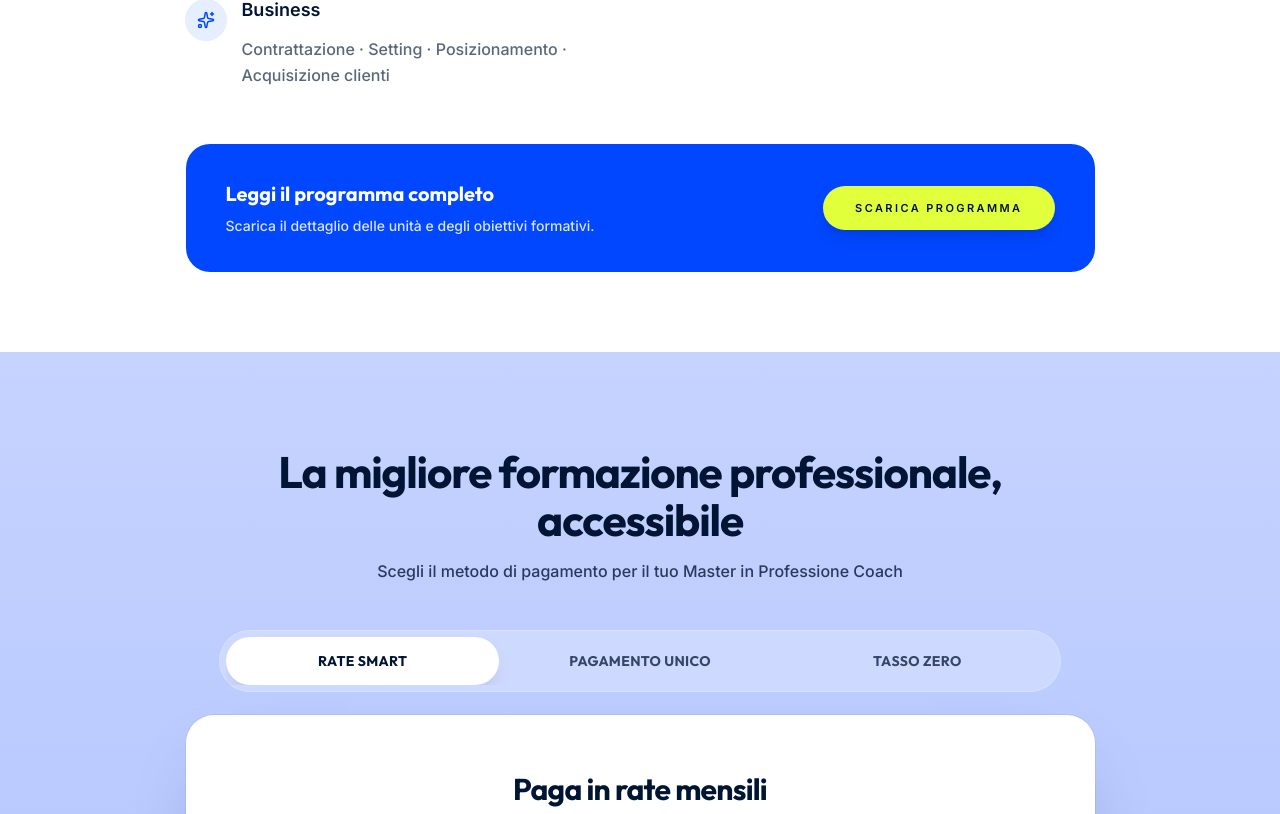
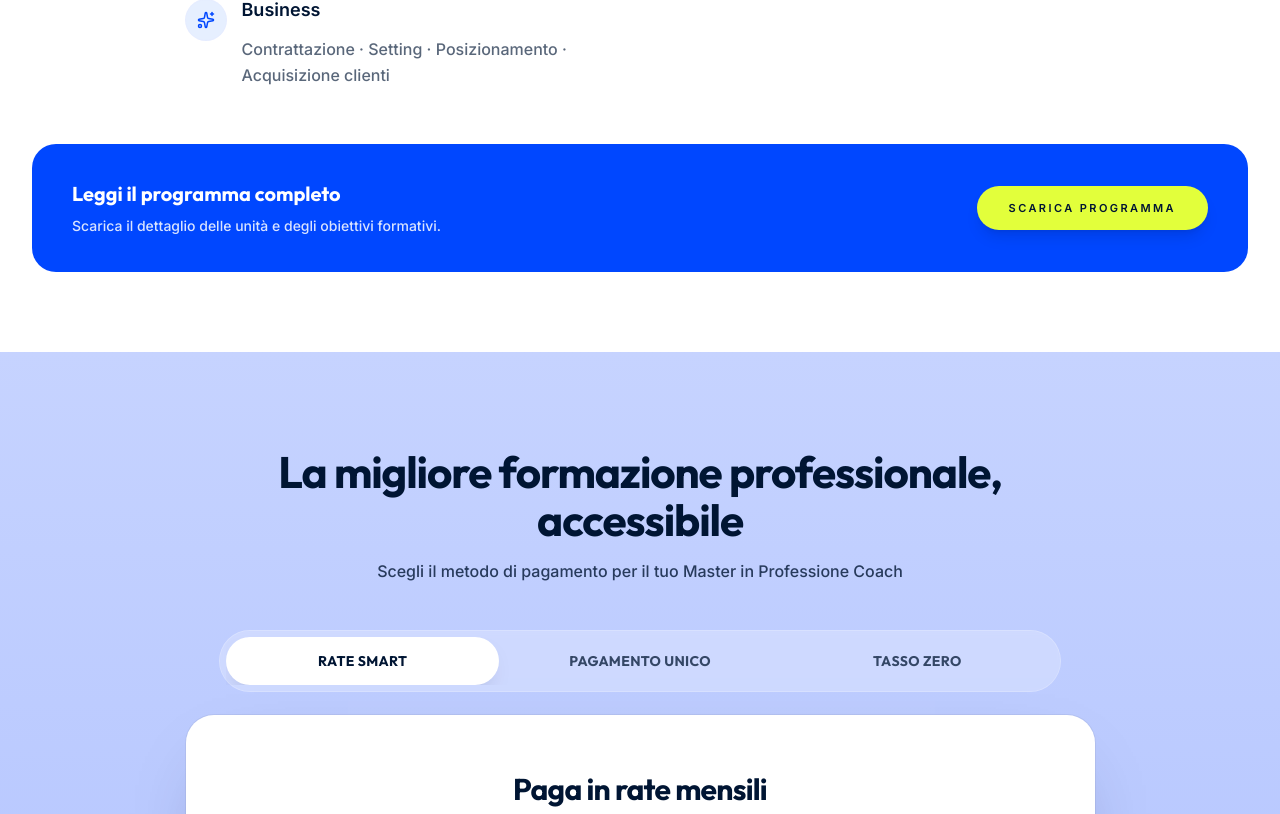
Before and after one commit to danielecolasanti22-wq/asterys-lab---scuola-di-coaching-icf, a React (Vite) app: page /corsi/apcm in a window 1280 px wide. Shown: the part 6246-7060 px from the top of the page. Built offline with nearby package versions, Linux system fonts and the light colour scheme.

Commit message:
Make CTA banners full-width bands
Lift the 'Scarica programma' and 'Accelera la tua carriera' banners
out of the 941px content column into a wider 1400px container so
they read as horizontal strips on desktop.

```diff
--- a/src/pages/CourseDetail.tsx
+++ b/src/pages/CourseDetail.tsx
@@ -1049,8 +1049,10 @@ export default function CourseDetail() {
                 </div>
               ))}
             </div>
-
-            <div className="mt-14 flex flex-col gap-6 rounded-3xl bg-brand-accent px-6 py-8 sm:flex-row sm:items-center sm:justify-between sm:px-10 sm:py-9">
+          </div>
+
+          <div className="max-w-[1400px] mx-auto px-4 sm:px-8 mt-14">
+            <div className="flex flex-col gap-6 rounded-3xl bg-brand-accent px-6 py-8 sm:flex-row sm:items-center sm:justify-between sm:px-10 sm:py-9">
               <div className="text-white">
                 <p className="text-lg sm:text-xl font-display font-black">Leggi il programma completo</p>
                 <p className="mt-2 text-sm text-white/85 font-medium">Scarica il dettaglio delle unità e degli obiettivi formativi.</p>
@@ -1619,7 +1621,7 @@ export default function CourseDetail() {
 
       {/* 10. ACCELERA LA TUA CARRIERA SECTION */}
       <section className="py-16 lg:py-20 bg-white">
-         <div className="max-w-[941px] mx-auto px-4">
+         <div className="max-w-[1400px] mx-auto px-4 sm:px-8">
             <div className="bg-[#1D3BB9] rounded-[1.75rem] p-10 sm:p-12 lg:p-16 text-center text-white relative overflow-hidden shadow-[0_26px_70px_-34px_rgba(0,21,51,0.35)] group">
                <div className="relative z-10">
                   <h2 className="text-3xl sm:text-4xl lg:text-5xl font-display font-black uppercase mb-6 tracking-tight leading-[1.05]">
```
